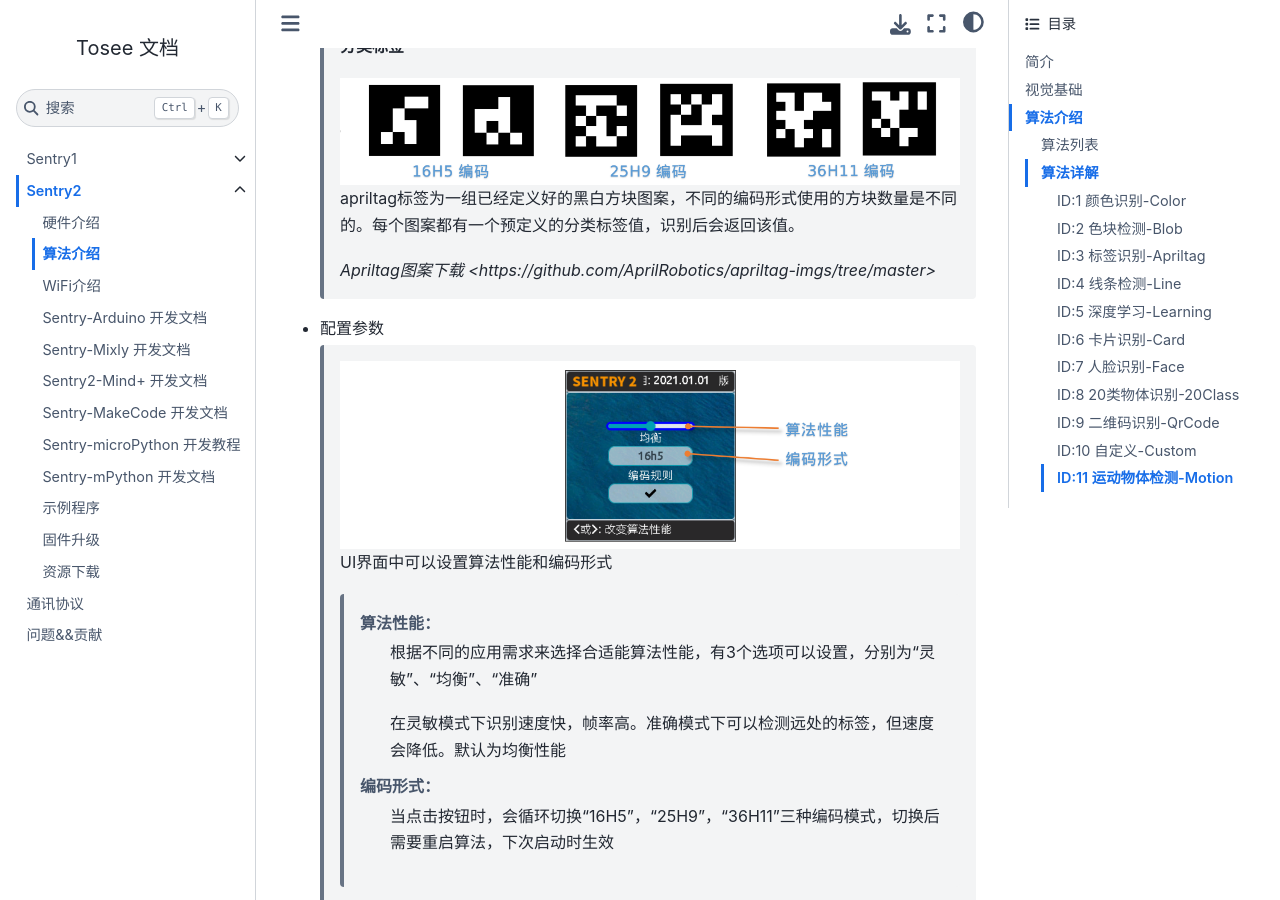
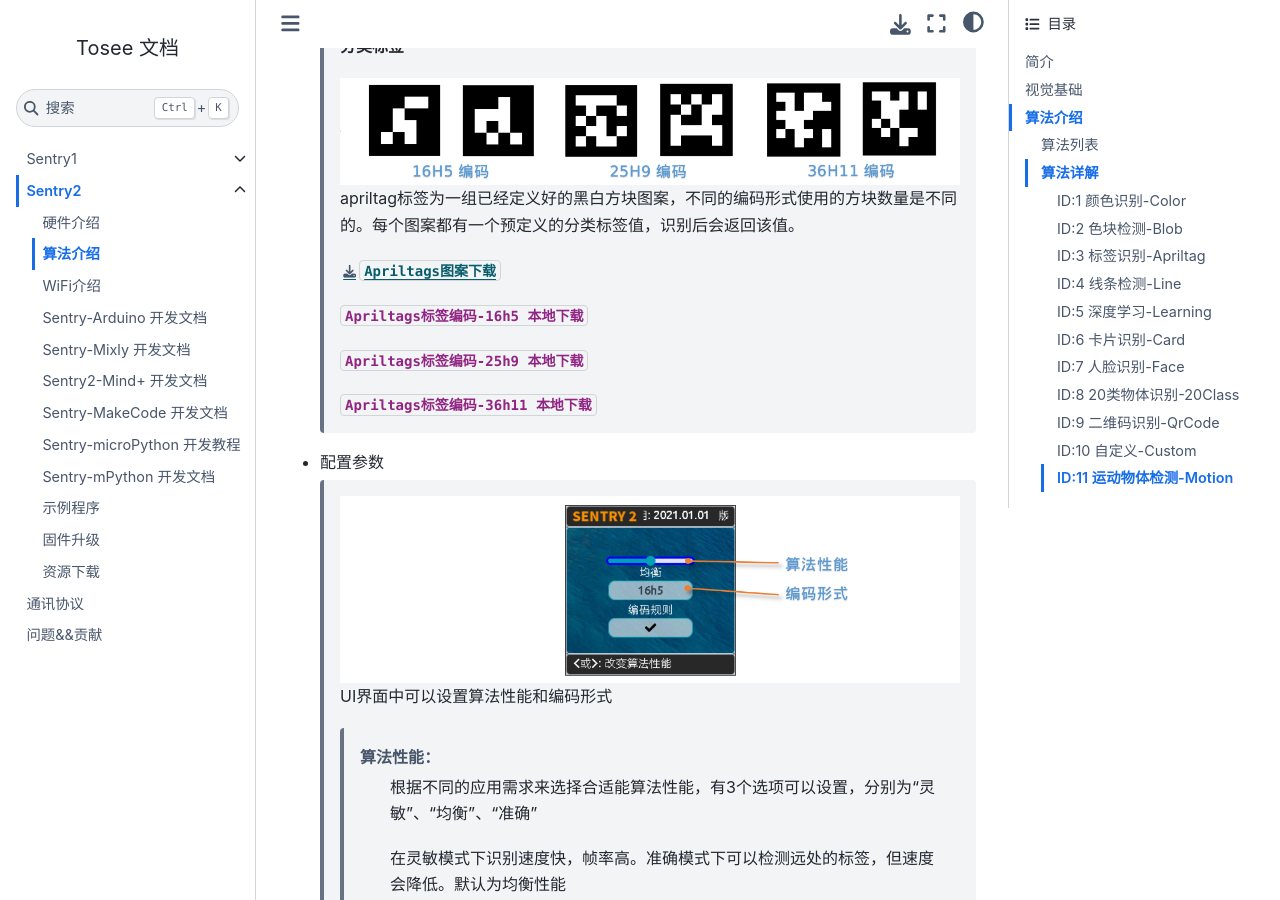
Before and after one commit to AITosee/Tosee-Docs, a Sphinx documentation site: the page built from docs/Sentry2/Vision/index.rst, in a window 1280 px wide and 900 px high, scrolled down 9331 px. Built offline with Sphinx 7.4.7 and the Sphinx Book theme 1.1.4, drawn with Linux system fonts in a browser that asks for light colours.

Commit message:
add apriltags download

```diff
--- a/docs/Sentry2/Download/index.rst
+++ b/docs/Sentry2/Download/index.rst
@@ -63,9 +63,12 @@ V2.2.3               2022.11.06          消费版，公测         :download:`
 ========================================    ================    ================================================================    ================================
 名称                                         版本                 说明                                                                 链接
 ========================================    ================    ================================================================    ================================
-固件更新说明                                   V2.2.2              固件更新内容的介绍说明                                                 :download:`点击下载 <../Download/docs/Sentry2更新说明_v2.2.2_2022.11.05.pdf>`
+固件更新说明                                   V2.2.3              固件更新内容的介绍说明                                                 :download:`点击下载 <../Download/docs/Sentry2更新说明_v2.2.3_2022.11.06.pdf>`
 固件更新操作手册                                V1.2                固件更新操作方法指导                                                   :download:`点击下载 <../Download/docs/固件更新操作手册V1.2.pdf>`
 WiFi固件开发环境搭建与烧录指导手册                V1.0                板载ESP8285 WiFi芯片Arduino开发环境搭建与固件烧录指导                    :download:`点击下载 <../Download/docs/Sentry2 WiFi固件开发环境搭建与烧录指导手册_V1.0.pdf>`
+apriltags标签编码-16h5                         16H5                16H5标签编码                                                        :download:`点击下载 <../Download/docs/apriltags标签编码-16h5.pdf>`
+apriltags标签编码-25h9                         25H9                25H9标签编码                                                        :download:`点击下载 <../Download/docs/apriltags标签编码-25h9.pdf>`
+apriltags标签编码-36h11                        36H11               36H11标签编码                                                       :download:`点击下载 <../Download/docs/apriltags标签编码-36h11.pdf>`
 ========================================    ================    ================================================================    ================================
 
 
--- a/docs/Sentry2/Vision/index.rst
+++ b/docs/Sentry2/Vision/index.rst
@@ -267,7 +267,13 @@ ID:3 标签识别-Apriltag
 
     apriltag标签为一组已经定义好的黑白方块图案，不同的编码形式使用的方块数量是不同的。每个图案都有一个预定义的分类标签值，识别后会返回该值。
 
-    `Apriltag图案下载 <https://github.com/AprilRobotics/apriltag-imgs/tree/master>`
+    :download:`Apriltags图案下载 <https://github.com/AprilRobotics/apriltag-imgs/tree/master>`
+
+    :download:`Apriltags标签编码-16h5 本地下载 <../Download/docs/apriltags标签编码-16h5.pdf>`
+
+    :download:`Apriltags标签编码-25h9 本地下载 <../Download/docs/apriltags标签编码-25h9.pdf>`
+
+    :download:`Apriltags标签编码-36h11 本地下载 <../Download/docs/apriltags标签编码-36h11.pdf>`
 
 * 配置参数
 
```
Also changed, not shown: 3 other files.
